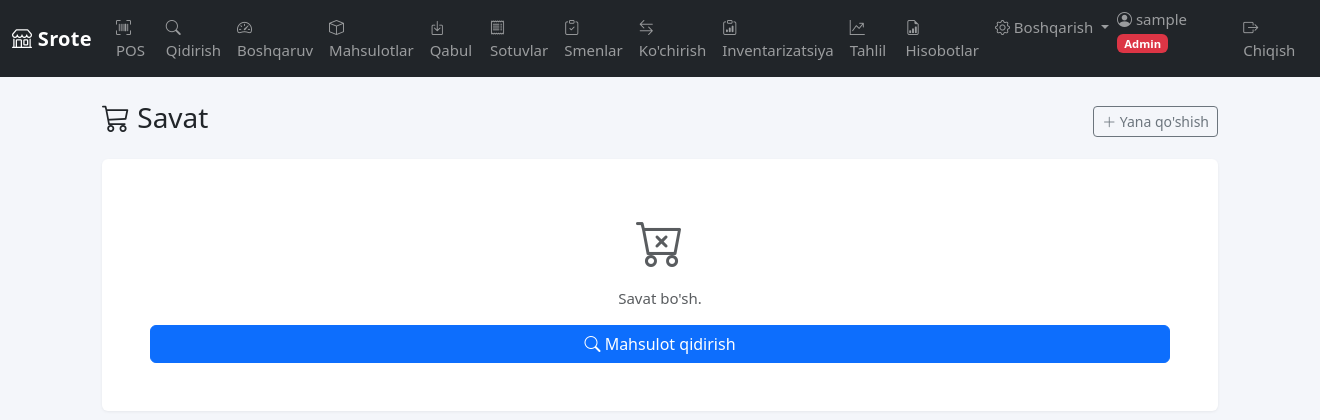
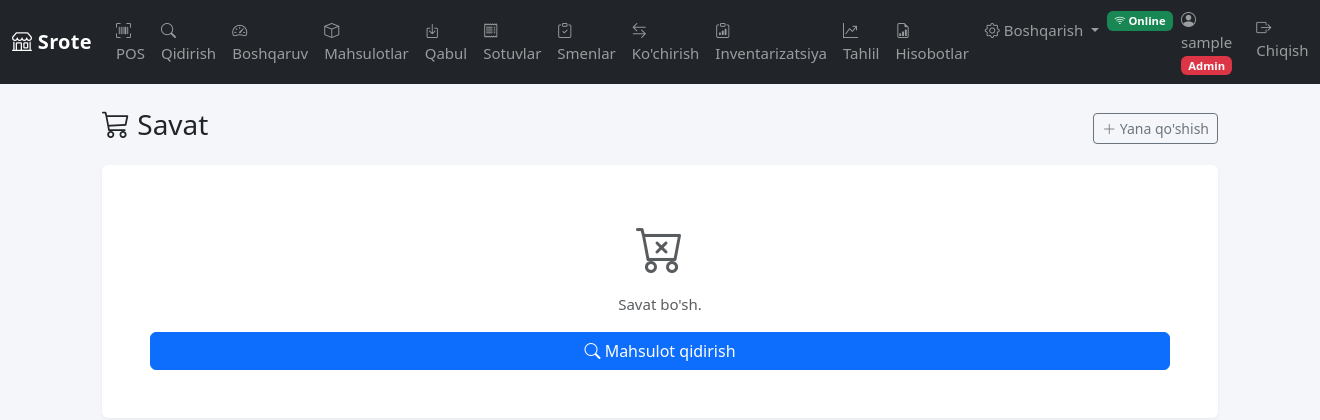
Before and after one commit to Behruz1200/srote-ombor, a Django app: page /cart/ in a window 1320 px wide. Shown: the top 420 px of the page. Run offline with Django 5.2, Linux system fonts and the light colour scheme; a user stored in the database is signed in.

Commit message:
POS: navbar online/offline status indicator
Adds a small badge next to the username on every page that shows
whether the browser is currently online. The badge also surfaces
the pending offline checkout-queue count when there are queued sales
waiting to sync, so cashiers can tell at a glance that work is
buffered locally rather than lost.

- Online: green badge "Online" (or "Online · N navbatda")
- Offline: yellow badge "Offline" (or "Offline · N navbatda")
- Reuses existing srote:queue-changed event from the POS IndexedDB
  queue; no new wiring on the POS side.

Co-Authored-By: Claude Opus 4.7 <noreply@anthropic.com>

```diff
--- a/templates/inventory/base.html
+++ b/templates/inventory/base.html
@@ -171,6 +171,12 @@
             </ul>
             <ul class="navbar-nav">
                 <li class="nav-item">
+                    <span id="connStatus" class="badge bg-secondary me-2"
+                          title="Internet holati">
+                        <i class="bi bi-wifi"></i> <span id="connStatusText">…</span>
+                    </span>
+                </li>
+                <li class="nav-item">
                     <span class="navbar-text me-3">
                         <i class="bi bi-person-circle"></i>
                         {{ user.username }}
@@ -230,19 +236,37 @@ if ('serviceWorker' in navigator) {
     });
 }
 
-// Offline banner — boshqa offline mantiq (POS queue) o'zlarini ulashadi
+// Offline banner + navbar indicator. POS queue ulanishi
 // `srote:queue-changed` custom event orqali.
 (function() {
     const banner = document.getElementById('offlineBanner');
-    if (!banner) return;
     const info = document.getElementById('offlineQueueInfo');
+    const statusBadge = document.getElementById('connStatus');
+    const statusText = document.getElementById('connStatusText');
     let pendingCount = 0;
     function render() {
-        banner.style.display = navigator.onLine ? 'none' : '';
+        const online = navigator.onLine;
+        if (banner) banner.style.display = online ? 'none' : '';
         if (info) {
             info.textContent = pendingCount
                 ? `${pendingCount} ta sotuv onlayn'ga sync kutmoqda.`
                 : 'Onlayn bo\'lganda sotuvlar avtomatik yuboriladi.';
+        }
+        if (statusBadge && statusText) {
+            const icon = statusBadge.querySelector('i');
+            if (online) {
+                statusBadge.className = 'badge bg-success me-2';
+                if (icon) icon.className = 'bi bi-wifi';
+                statusText.textContent = pendingCount
+                    ? `Online · ${pendingCount} navbatda`
+                    : 'Online';
+            } else {
+                statusBadge.className = 'badge bg-warning text-dark me-2';
+                if (icon) icon.className = 'bi bi-wifi-off';
+                statusText.textContent = pendingCount
+                    ? `Offline · ${pendingCount} navbatda`
+                    : 'Offline';
+            }
         }
     }
     window.addEventListener('online', render);
```
